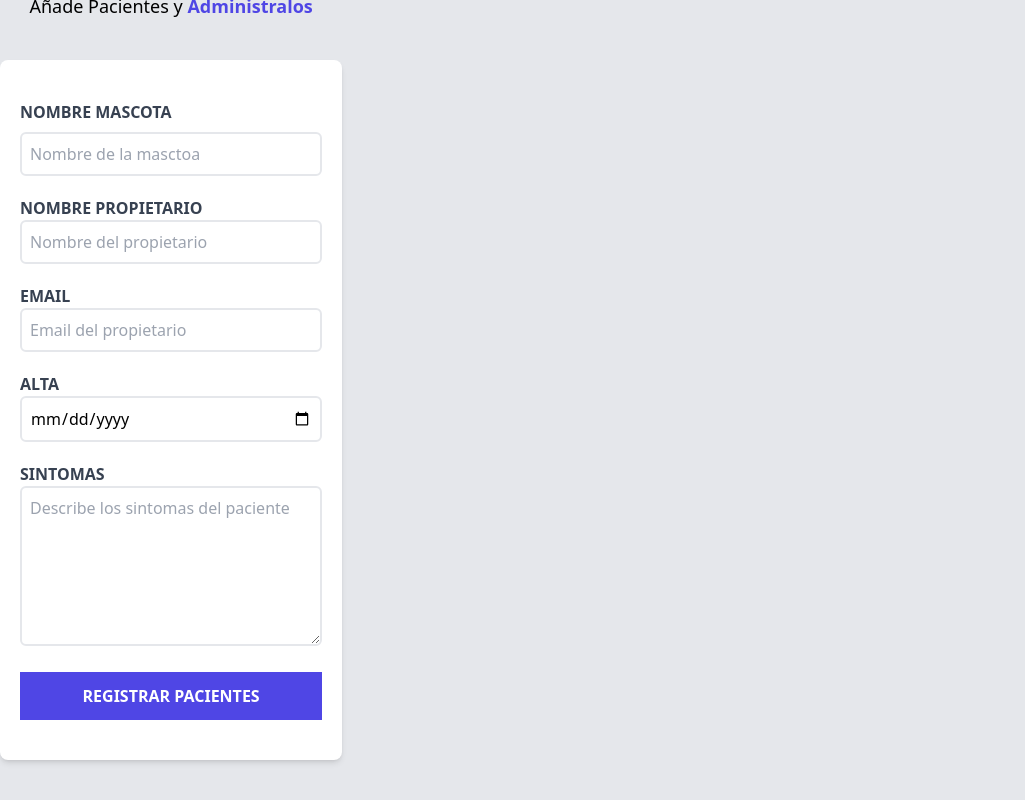
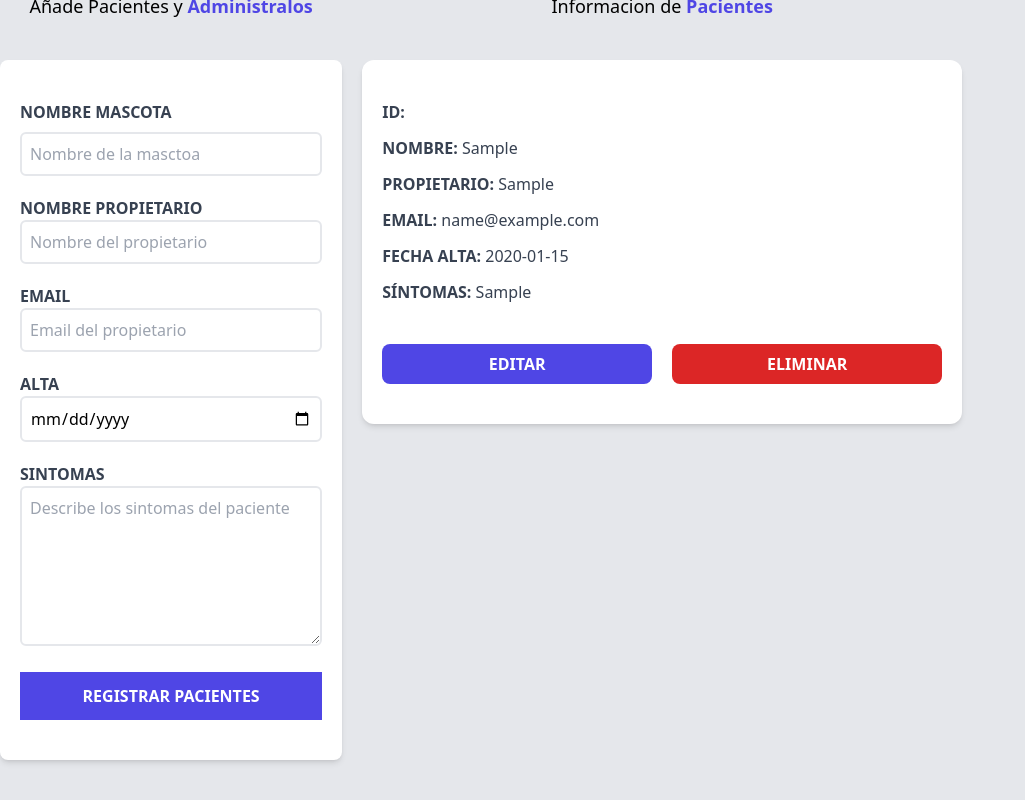
Before and after one commit to ChristianVeneko/admin-pacientes, a Vue app: page / in a window 1280 px wide. Both pictures are taken after typing "Sample", "Sample", "name@example.com", "2020-01-15", "Sample" into the empty fields and a click on the input "Registrar Pacientes". Shown: the part 240-1040 px from the top of the page, without its empty margins (0-1025 px from the left). Built offline with nearby package versions, Linux system fonts and the light colour scheme.

Commit message:
componente de pacientes

```diff
--- a/src/App.vue
+++ b/src/App.vue
@@ -3,7 +3,7 @@ import { ref } from 'vue';
 import { reactive } from 'vue';
 import Header from './components/Header.vue';
 import Formulario from './components/Formulario.vue';
-
+import Paciente from './components/Paciente.vue';
 const pacientes = ref([]);
 
 
@@ -50,7 +50,11 @@ const guardarPaciente = () => {
       <div class="md:w-1/2 md:h-screen overflow-y-scroll">
         <h3 class="font-black text-3xl text-center ">Administra tus Pacientes</h3>
         <div v-if="pacientes.length > 0">
-
+          <p class="text-lg mt-5 text-center mb-10">
+            Informacion de
+            <span class="text-indigo-600 font-bold">Pacientes</span>
+        </p>
+          <Paciente v-for="paciente in pacientes" :paciente="paciente"/>
         </div>
         <p v-else class="text-2xl text-center mt-20">No hay pacientes</p>
       </div>
--- /dev/null
+++ b/src/components/Paciente.vue
@@ -0,0 +1,66 @@
+<script setup>
+defineProps({
+    paciente: {
+        type: Object,
+        required: true
+    }
+});
+</script>
+
+<template>
+    <div class="mx-5 my-10 bg-white shadow-md px-5 py-10 rounded-xl">
+        <p class="font-bold mb-3 text-gray-700 uppercase">ID:
+            <span class="font-normal normal-case">
+
+            </span>
+        </p>
+
+        <p class="font-bold mb-3 text-gray-700 uppercase">Nombre:
+            <span class="font-normal normal-case">
+            {{ paciente.nombre }}
+            </span>
+        </p>
+
+        <p class="font-bold mb-3 text-gray-700 uppercase">Propietario:
+            <span class="font-normal normal-case">
+            {{ paciente.propietario }}
+            </span>
+        </p>
+
+        <p class="font-bold mb-3 text-gray-700 uppercase">Email:
+            <span class="font-normal normal-case">
+            {{ paciente.email }}
+            </span>
+        </p>
+
+        <p class="font-bold mb-3 text-gray-700 uppercase">Fecha Alta:
+            <span class="font-normal normal-case">
+            {{paciente.alta}}
+            </span>
+        </p>
+
+        <p class="font-bold mb-3 text-gray-700 uppercase">Síntomas:
+            <span class="font-normal normal-case">
+            {{ paciente.sintomas }}
+            </span>
+        </p>
+
+        <div class="grid md:grid-cols-2  gap-5 mt-10 ">
+            <button
+                type="button"
+                class="block w-full py-2 px-10 bg-indigo-600 hover:bg-indigo-700 text-white font-bold uppercase rounded-lg"
+            >Editar</button>
+
+            <button
+                type="button"
+                class="block w-full py-2 px-10 bg-red-600 hover:bg-red-700 text-white font-bold uppercase rounded-lg"
+            >Eliminar</button>
+        </div>
+    </div>
+</template>
+
+
+
+<style lang="scss" scoped>
+
+</style>
```
